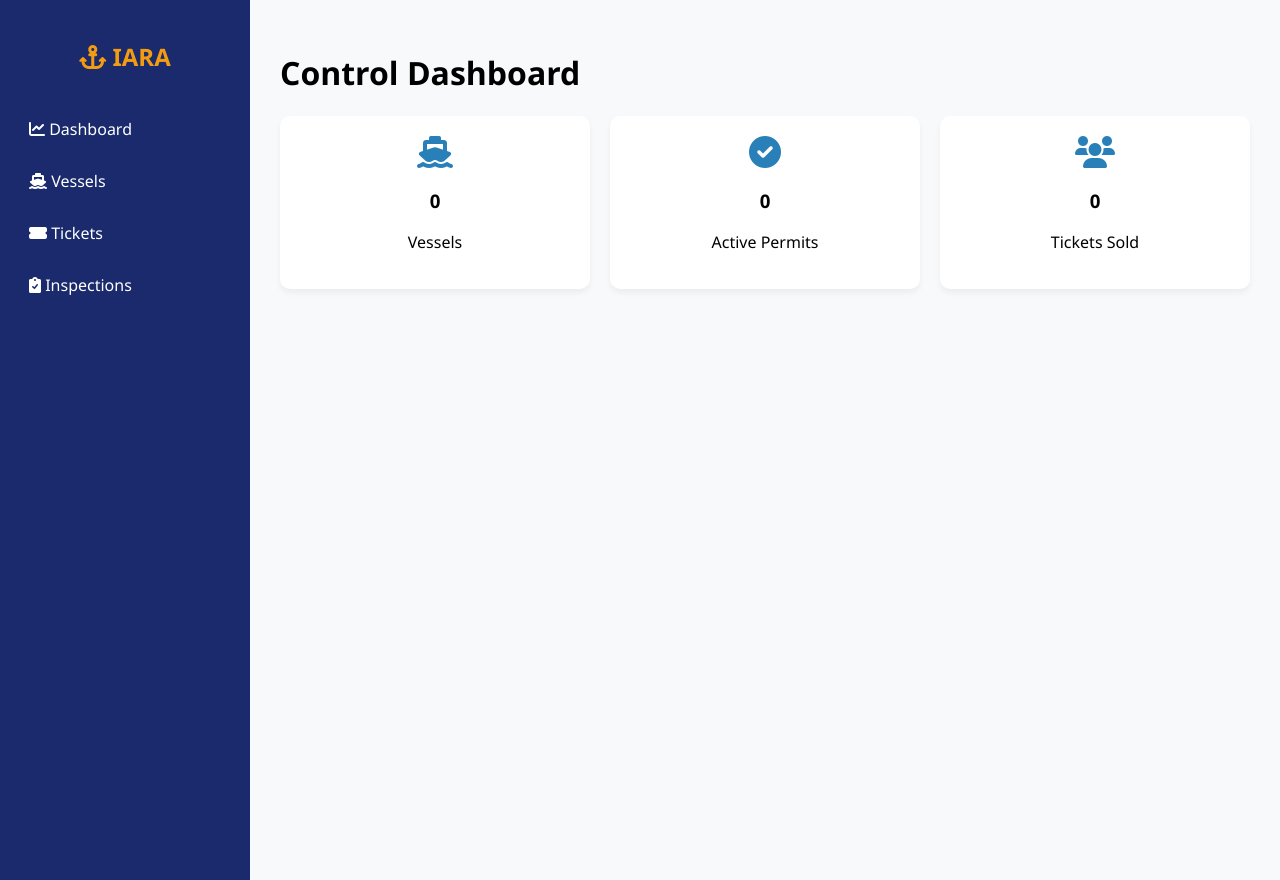
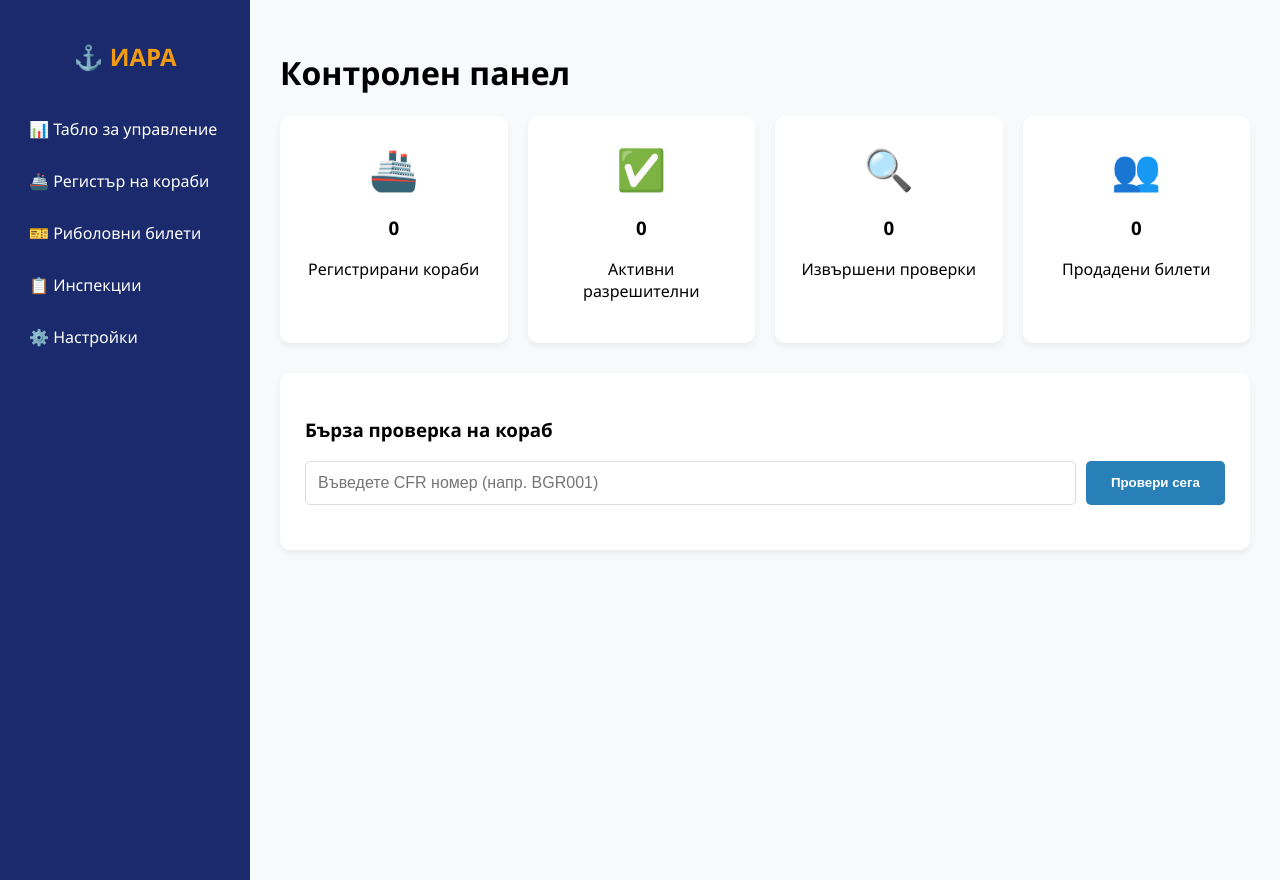
Before and after one commit to codingburgas/iara-gdbpzn-DSDimitrov23, a Flask app: page / in a window 1280 px wide. Run offline with Flask 3, Linux system fonts and the light colour scheme.

Commit message:
Change the language of the project

```diff
--- a/templates/index.html
+++ b/templates/index.html
@@ -1,38 +1,78 @@
 <!DOCTYPE html>
-<html lang="en">
+<html lang="bg">
 <head>
     <meta charset="UTF-8">
-    <title>IARA Control Panel</title>
-    <link rel="stylesheet" href="https://cdnjs.cloudflare.com/ajax/libs/font-awesome/6.0.0/css/all.min.css">
+    <meta name="viewport" content="width=device-width, initial-scale=1.0">
+    <title>ИАРА - Контролен панел</title>
     <style>
         :root { --navy: #1a2a6c; --blue: #2980b9; --light: #f8f9fa; --accent: #f39c12; }
         body { font-family: 'Segoe UI', sans-serif; margin: 0; display: flex; background: var(--light); }
+
         .sidebar { width: 250px; height: 100vh; background: var(--navy); color: white; position: fixed; padding-top: 20px; }
         .sidebar h2 { text-align: center; color: var(--accent); margin-bottom: 30px; }
-        .sidebar a { display: block; color: white; padding: 15px 25px; text-decoration: none; border-left: 4px solid transparent; }
+        .sidebar a { display: block; color: white; padding: 15px 25px; text-decoration: none; border-left: 4px solid transparent; transition: 0.3s; }
         .sidebar a:hover { background: rgba(255,255,255,0.1); border-left: 4px solid var(--accent); }
-        .main-content { margin-left: 250px; padding: 30px; width: 100%; }
-        .stats-grid { display: grid; grid-template-columns: repeat(auto-fit, minmax(200px, 1fr)); gap: 20px; }
-        .stat-card { background: white; padding: 20px; border-radius: 10px; box-shadow: 0 4px 6px rgba(0,0,0,0.05); text-align: center; }
-        .stat-card i { font-size: 2rem; color: var(--blue); }
+
+        .main-content { margin-left: 250px; padding: 30px; width: calc(100% - 250px); }
+
+        .stats-grid { display: grid; grid-template-columns: repeat(auto-fit, minmax(200px, 1fr)); gap: 20px; margin-bottom: 30px; }
+        .stat-card { background: white; padding: 25px; border-radius: 10px; box-shadow: 0 4px 6px rgba(0,0,0,0.05); text-align: center; }
+        .stat-icon { font-size: 2.5rem; margin-bottom: 10px; display: block; }
+
+        .search-box { background: white; padding: 25px; border-radius: 10px; box-shadow: 0 4px 6px rgba(0,0,0,0.05); }
+        .input-group { display: flex; gap: 10px; margin-top: 15px; }
+        input { flex: 1; padding: 12px; border: 1px solid #ddd; border-radius: 5px; font-size: 1rem; }
+        button { padding: 12px 25px; background: var(--blue); color: white; border: none; border-radius: 5px; cursor: pointer; font-weight: bold; }
+        button:hover { background: var(--navy); }
+        #res { margin-top: 20px; font-weight: bold; font-size: 1.1rem; }
     </style>
 </head>
 <body>
     <div class="sidebar">
-        <h2><i class="fas fa-anchor"></i> IARA</h2>
-        <a href="#"><i class="fas fa-chart-line"></i> Dashboard</a>
-        <a href="#"><i class="fas fa-ship"></i> Vessels</a>
-        <a href="#"><i class="fas fa-ticket-alt"></i> Tickets</a>
-        <a href="#"><i class="fas fa-clipboard-check"></i> Inspections</a>
+        <h2>⚓ ИАРА</h2>
+        <a href="#">📊 Табло за управление</a>
+        <a href="#">🚢 Регистър на кораби</a>
+        <a href="#">🎫 Риболовни билети</a>
+        <a href="#">📋 Инспекции</a>
+        <a href="#">⚙️ Настройки</a>
     </div>
+
     <div class="main-content">
-        <h1>Control Dashboard</h1>
-        <div class="stats-grid" id="stats-container">
-            <div class="stat-card"><i class="fas fa-ship"></i><h3 id="stat-vessels">0</h3><p>Vessels</p></div>
-            <div class="stat-card"><i class="fas fa-check-circle"></i><h3 id="stat-permits">0</h3><p>Active Permits</p></div>
-            <div class="stat-card"><i class="fas fa-users"></i><h3 id="stat-tickets">0</h3><p>Tickets Sold</p></div>
+        <h1>Контролен панел</h1>
+
+        <div class="stats-grid">
+            <div class="stat-card">
+                <span class="stat-icon">🚢</span>
+                <h3 id="stat-vessels">0</h3>
+                <p>Регистрирани кораби</p>
+            </div>
+            <div class="stat-card">
+                <span class="stat-icon">✅</span>
+                <h3 id="stat-permits">0</h3>
+                <p>Активни разрешителни</p>
+            </div>
+            <div class="stat-card">
+                <span class="stat-icon">🔍</span>
+                <h3 id="stat-inspections">0</h3>
+                <p>Извършени проверки</p>
+            </div>
+            <div class="stat-card">
+                <span class="stat-icon">👥</span>
+                <h3 id="stat-tickets">0</h3>
+                <p>Продадени билети</p>
+            </div>
+        </div>
+
+        <div class="search-box">
+            <h3>Бърза проверка на кораб</h3>
+            <div class="input-group">
+                <input type="text" id="cfrInput" placeholder="Въведете CFR номер (напр. BGR001)">
+                <button onclick="verify()">Провери сега</button>
+            </div>
+            <div id="res"></div>
         </div>
     </div>
+
     <script src="{{ url_for('static', filename='js/script.js') }}"></script>
 </body>
 </html>
```
Also changed, not shown: static/script.js (+13 -5 lines).
